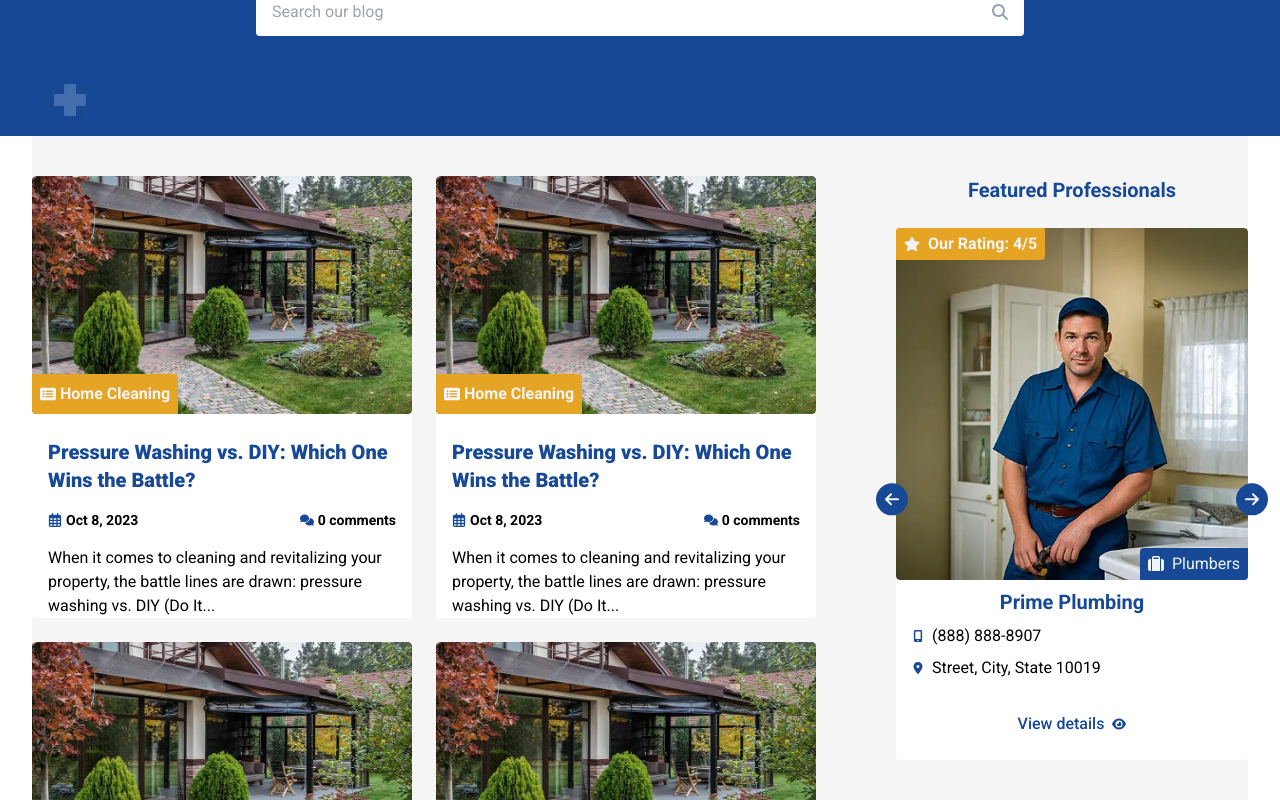
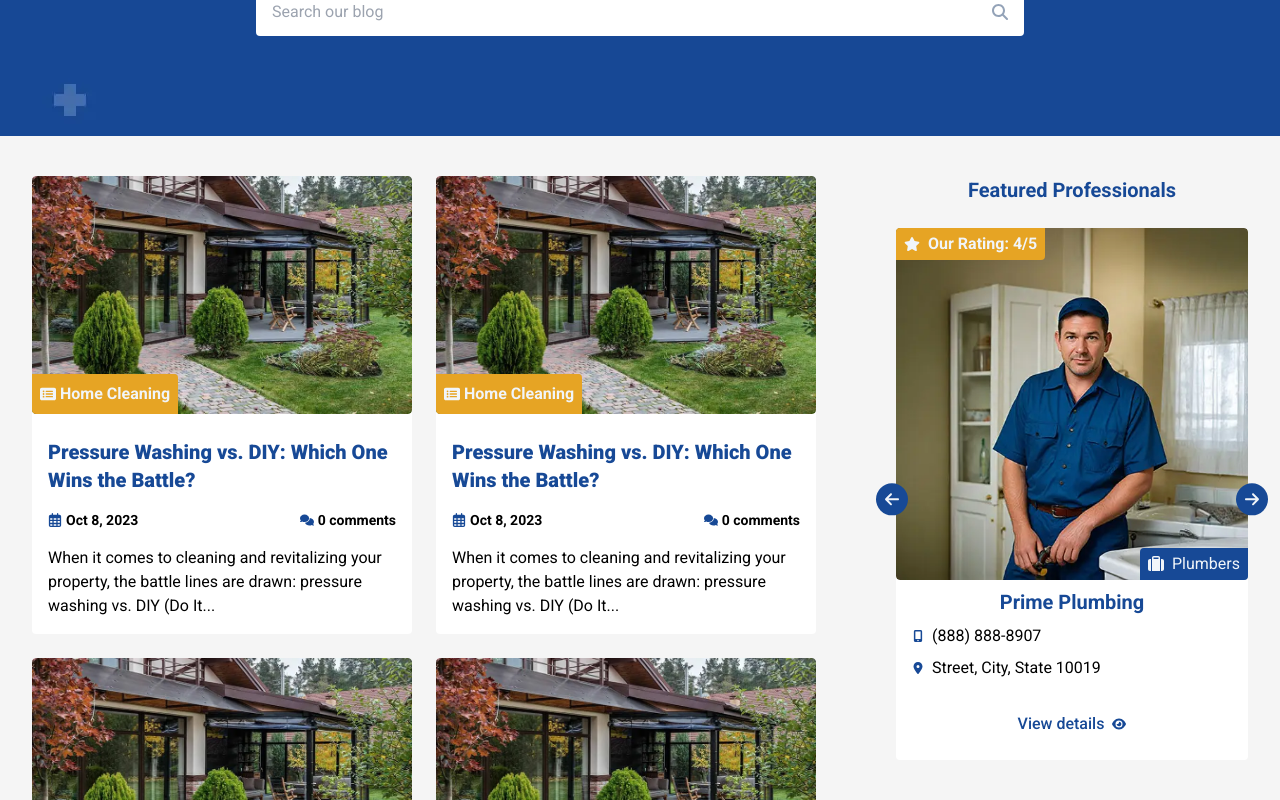
Before and after one commit to GonzaloHaag/Floridahousedoctor, a Next.js app: page /blog in a window 1280 px wide. Shown: the part 400-1200 px from the top of the page. Built offline with nearby package versions, Linux system fonts and the light colour scheme.

Commit message:
fix bg-grays

```diff
--- a/src/app/blog/page.tsx
+++ b/src/app/blog/page.tsx
@@ -20,8 +20,9 @@ export default function BlogPage() {
                     </div>
                 </Container>
             </section>
+            <div className="w-full bg-bg-gray-section">
             <Container>
-                <section className="bg-bg-gray-section w-full py-10 grid grid-cols-1 md:grid-cols-3 gap-x-20 gap-y-10 items-start">
+                <section className="bg-inherit w-full py-10 grid grid-cols-1 md:grid-cols-3 gap-x-20 gap-y-10 items-start">
                     <div className="grid grid-cols-1 md:grid-cols-2 gap-6 md:col-span-2">
                         <CardFromOurExperts />
                         <CardFromOurExperts />
@@ -37,6 +38,7 @@ export default function BlogPage() {
                     </div>
                 </section>
             </Container>
+            </div>
             <PreFooter />
             <Footer />
         </div>
--- a/src/app/faqs/page.tsx
+++ b/src/app/faqs/page.tsx
@@ -22,8 +22,9 @@ export default function FaqsPage() {
     return (
         <div className="flex flex-col bg-inherit">
             <SectionBgResources title="FAQs" text="Welcome to our FAQs page, where we provide clear, concise answers to common questions about our listing, our directory services, and general inquiries. Explore this resource to gain better insights and understanding, and if you have a question that isn’t covered, feel free to reach out to us directly." />
+            <div className="w-full bg-bg-gray-section">
             <Container>
-                <section className="w-full py-12 bg-bg-gray-section grid grid-cols-1 lg:grid-cols-3 gap-x-20">
+                <section className="w-full py-12 bg-inherit grid grid-cols-1 lg:grid-cols-3 gap-x-20">
                     <div className="lg:col-span-2 flex flex-col gap-y-6">
                         <h2 className="text-blue-site text-lg font-bold">How do I find a home service professional in my area?</h2>
                         <p>
@@ -63,6 +64,7 @@ export default function FaqsPage() {
                     </div>
                 </section>
             </Container>
+            </div>
             <PreFooter />
             <Footer />
         </div>
--- a/src/app/professional/page.tsx
+++ b/src/app/professional/page.tsx
@@ -74,7 +74,7 @@ export default function ProfessionalPage() {
                     </div>
                 </Container>
             </section>
-            <section className="w-full bg-inherit py-10">
+            <section className="w-full bg-inherit py-10 bg-bg-gray-section">
                 <Container>
                     <div className="flex flex-col gap-y-6">
                     <div className="grid grid-cols-1 gap-y-6 md:hidden">
--- a/src/components/homepage/featured-professionals/SectionFeaturedProfessionals.tsx
+++ b/src/components/homepage/featured-professionals/SectionFeaturedProfessionals.tsx
@@ -7,7 +7,7 @@ interface Props {
 }
 export const SectionFeaturedProfessionals = ({ className } : Props ) => {
     return (
-        <section className={`w-full bg-inherit ${className}`}>
+        <section className={`w-full bg-inherit ${className} bg-bg-gray-section py-10`}>
             <Container>
                 <div className="bg-inherit flex flex-col gap-y-6">
                     <TitleIconText iconSvg={ <svg width={30} height={30} fill="white" xmlns="http://www.w3.org/2000/svg" viewBox="0 0 512 512">
--- a/src/components/homepage/from-our-experts/CardFromOurExperts.tsx
+++ b/src/components/homepage/from-our-experts/CardFromOurExperts.tsx
@@ -12,7 +12,7 @@ export const CardFromOurExperts = () => {
                     <span className="font-bold">Home Cleaning</span>
                 </Link>
             </div>
-            <div className="flex flex-col gap-y-4 w-full px-4">
+            <div className="flex flex-col gap-y-4 w-full px-4 pb-4">
                 <h4 className="text-xl text-blue-site font-extrabold text-pretty">Pressure Washing vs. DIY: Which One Wins the Battle?</h4>
                 <div className="flex items-center justify-between">
                     <div className="flex items-center gap-x-1">
```
Also changed, not shown: 1 other file (tests, documents, lock files or other folders).
